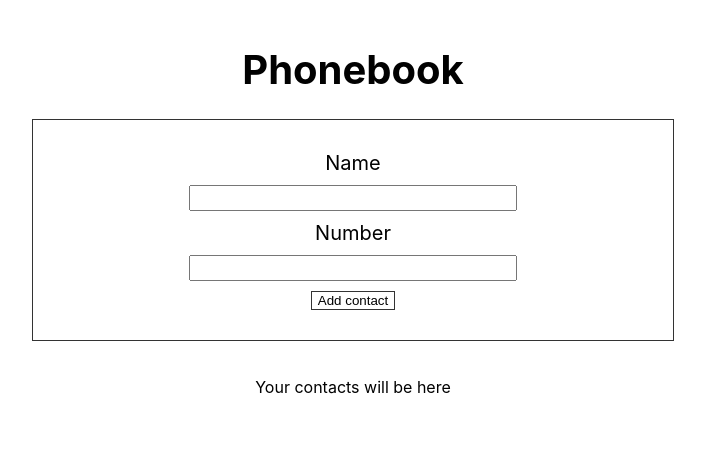
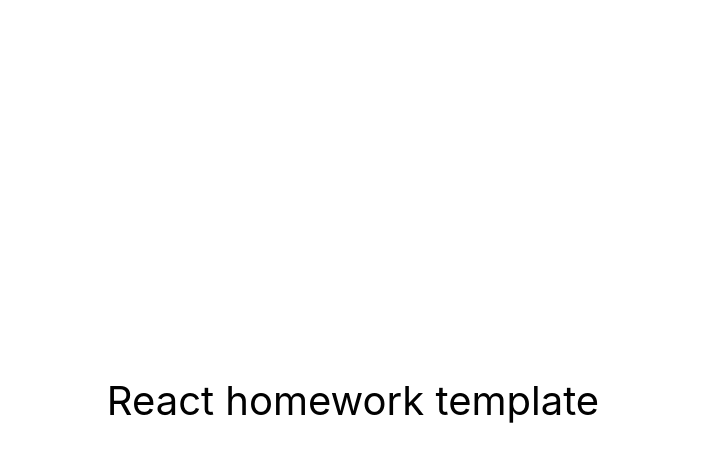
Before and after one commit to MikeBeekeeper/phonebook-redux, a React (Create React App) app: page / in a window 1280 px wide. Shown: the top 462 px of the page, without its empty margins (287-992 px from the left). Built offline with nearby package versions, Linux system fonts and the light colour scheme.

Commit message:
add old src

```diff
--- a/package.json
+++ b/package.json
@@ -2,7 +2,7 @@
   "name": "react-homework-template",
   "version": "0.1.0",
   "private": true,
-  "homepage": "https://MikeBeekeeper.github.io/goit-react-hw-06-phonebook/",
+  "homepage": "https://MikeBeekeeper.github.io/goit-react-hw-04-feedback",
   "dependencies": {
     "@testing-library/jest-dom": "^5.16.3",
     "@testing-library/react": "^12.1.4",
--- a/src/components/App.jsx
+++ b/src/components/App.jsx
@@ -1,90 +1,16 @@
-import React, { useState, useEffect, useRef } from 'react';
-import { nanoid } from 'nanoid';
-
-import css from './App.module.css';
-import ContactForm from './contactForm/contactForm.js';
-import Filter from './filter/filter.js';
-import ContactList from './contactList/contactList.js';
-
 export const App = () => {
-  const [contacts, setContacts] = useState([]);
-  const [filter, setFilter] = useState('');
-  const isFirstRender = useRef(true);
-
-  const getRepeatingName = name => {
-    return contacts.find(contact => contact.name === name);
-  };
-
-  const addContact = ({ name, number }) => {
-    const contact = {
-      id: nanoid(),
-      name,
-      number,
-    };
-
-    const repeatingName = getRepeatingName(name);
-
-    if (repeatingName) {
-      return alert(`${name} is already in contacts`);
-    }
-
-    setContacts(prev => [contact, ...prev]);
-  };
-
-  const changeFilter = e => {
-    setFilter(e.currentTarget.value);
-  };
-
-  const getVisibleContacts = () => {
-    const normalazedContact = filter.toLowerCase();
-    return contacts.filter(contact =>
-      contact.name.toLowerCase().includes(normalazedContact)
-    );
-  };
-
-  const deleteContact = contactId => {
-    setContacts(prev => prev.filter(contact => contact.id !== contactId));
-  };
-
-  useEffect(() => {
-    const parsedContacts = JSON.parse(localStorage.getItem('contacts'));
-    if (parsedContacts) {
-      setContacts(parsedContacts);
-    }
-  }, []);
-
-  useEffect(() => {
-    if (isFirstRender.current) {
-      isFirstRender.current = false;
-      return;
-    }
-
-    const contactList = JSON.stringify(contacts);
-    if (contactList) {
-      localStorage.setItem('contacts', contactList);
-    }
-  }, [contacts]);
-
-  const totalQuantity = contacts.length;
-  const visibleContacts = getVisibleContacts();
   return (
-    <div className={css.app}>
-      <h1>Phonebook</h1>
-      <ContactForm onSubmit={addContact} />
-
-      {totalQuantity !== 0 ? (
-        <div className={css.contactsWrapper}>
-          <h2>Contacts</h2>
-          <p>Total quantity of your contacts: {totalQuantity}</p>
-          <Filter value={filter} onChange={changeFilter} />
-          <ContactList
-            contacts={visibleContacts}
-            onDeleteContact={deleteContact}
-          />
-        </div>
-      ) : (
-        <p>Your contacts will be here</p>
-      )}
+    <div
+      style={{
+        height: '100vh',
+        display: 'flex',
+        justifyContent: 'center',
+        alignItems: 'center',
+        fontSize: 40,
+        color: '#010101'
+      }}
+    >
+      React homework template
     </div>
   );
 };
--- a/src/components/App.module.css
+++ /dev/null
@@ -1,37 +0,0 @@
-.app {
-    width: 90%;
-    height: 100vh;
-    margin: 0 auto;
-    display: flex;
-    flex-direction: column;
-    justify-content: flex-start;
-    align-items: center;
-    gap: 20px;
-    color: #010101;
-    padding-top: 40px;
-}
-
-@media screen and (min-width: 768px) {
-    .app {
-        width: 50%;
-    }
-}
-
-h1 {
-    margin: 0;
-    padding: 5px;
-    font-size: 40px;
-}
-
-h2 {
-    margin: 0;
-    padding: 5px;
-    font-size: 30px;
-}
-
-.contactsWrapper {
-    display: flex;
-        flex-direction: column;
-        justify-content: center;
-        align-items: center;
-}
--- a/src/components/contactForm/contactForm.js
+++ /dev/null
@@ -1,76 +0,0 @@
-import PropTypes from 'prop-types';
-import React, { useState } from 'react';
-
-import { nanoid } from 'nanoid';
-import css from './contactForm.module.css';
-
-const ContactForm = ({ onSubmit }) => {
-  const [name, setName] = useState('');
-  const [number, setNumber] = useState('');
-
-  const nameInputId = nanoid();
-  const numberInputId = nanoid();
-
-  const handleChange = ({ target: { name, value } }) => {
-    switch (name) {
-      case 'name':
-        setName(value);
-        break;
-      case 'number':
-        setNumber(value);
-        break;
-      default:
-        break;
-    }
-  };
-
-  const handleSubmit = e => {
-    e.preventDefault();
-    onSubmit({ name, number });
-    reset();
-  };
-
-  const reset = () => {
-    setName('');
-    setNumber('');
-  };
-
-  return (
-    <form className={css.form} onSubmit={handleSubmit}>
-      <label htmlFor={nameInputId}> Name</label>
-      <input
-        className={css.formInput}
-        type="text"
-        name="name"
-        id={nameInputId}
-        value={name}
-        onChange={handleChange}
-        pattern="^[a-zA-Zа-яА-Я]+(([' -][a-zA-Zа-яА-Я ])?[a-zA-Zа-яА-Я]*)*$"
-        title="Name may contain only letters, apostrophe, dash and spaces. For example Adrian, Jacob Mercer, Charles de Batz de Castelmore d'Artagnan"
-        required
-      />
-
-      <label htmlFor={numberInputId}> Number</label>
-      <input
-        className={css.formInput}
-        type="tel"
-        name="number"
-        id={numberInputId}
-        value={number}
-        onChange={handleChange}
-        pattern="\+?\d{1,4}?[-.\s]?\(?\d{1,3}?\)?[-.\s]?\d{1,4}[-.\s]?\d{1,4}[-.\s]?\d{1,9}"
-        title="Phone number must be digits and can contain spaces, dashes, parentheses and can start with +"
-        required
-      />
-      <button type="submit" className={css.submitBtn}>
-        Add contact
-      </button>
-    </form>
-  );
-};
-
-ContactForm.propTypes = {
-  onSubmit: PropTypes.func.isRequired,
-};
-
-export default ContactForm;
--- a/src/components/contactForm/contactForm.module.css
+++ /dev/null
@@ -1,31 +0,0 @@
-
-.form {
-    width: 100%;
-    height: 25%;
-    padding-top: 10px;
-    padding-bottom: 10px;
-    display: flex;
-    flex-direction: column;
-    justify-content: center;
-    align-items: center;
-    gap: 10px;
-    border: 1px solid rgb(51, 51, 51);
-}
-
-
-label {
-    font-size: 20px;
-}
-
-input {
-    display: block;
-    width: 50%;
-    height: 20px;
-    bottom: 0.5px solid rgb(51, 51, 51);;
-    outline: transparent;
-    font-size: 14px;
-}
-
-input:focus {
-    transform: scale(1.2);
-}
--- a/src/components/contactList/contactList.js
+++ /dev/null
@@ -1,31 +0,0 @@
-import PropTypes from 'prop-types';
-import css from '../contactList/contactList.module.css';
-
-const ContactList = ({ contacts, onDeleteContact }) => {
-  return (
-    <ul className={css.contactList}>
-      {contacts.map(contact => (
-        <li key={contact.id} className={css.contactListItem}>
-          <div>
-            {' '}
-            {contact.name}: {contact.number}
-          </div>
-          <button
-            type="button"
-            className={css.deleteBtn}
-            onClick={() => onDeleteContact(contact.id)}
-          >
-            Delete
-          </button>
-        </li>
-      ))}
-    </ul>
-  );
-};
-
-ContactList.propTypes = {
-  contacts: PropTypes.array.isRequired,
-  onDeleteContact: PropTypes.func.isRequired,
-};
-
-export default ContactList;
--- a/src/components/contactList/contactList.module.css
+++ /dev/null
@@ -1,20 +0,0 @@
-
-.contactList {
-width: 100%;
-list-style: none;
-margin: 0;
-margin-top:20px;
-padding:0;
-display: flex;
-flex-direction: column;
-justify-content: center;
-align-items: center;
-gap: 10px;
-}
-
-.contactListItem {
-width: 100%;
-display: flex;
-justify-content: space-between;
-gap: 10px;
-}
--- a/src/components/filter/filter.js
+++ /dev/null
@@ -1,20 +0,0 @@
-import css from '../filter/filter.module.css';
-
-const Filter = ({ value, onChange }) => {
-  return (
-    <div className={css.filterWrapper}>
-      <label>
-        {' '}
-        <b>Find contacts by name</b>
-        <input
-          type="text"
-          value={value}
-          onChange={onChange}
-          className={css.filterInput}
-        />
-      </label>
-    </div>
-  );
-};
-
-export default Filter;
--- a/src/components/filter/filter.module.css
+++ /dev/null
@@ -1,12 +0,0 @@
-
-.filterWrapper {
-    display: flex;
-    flex-direction: column;
-    justify-content: center;
-    align-items: center;
-}
-
-.filterInput {
-    margin-top: 10px;
-    width: 100%;
-}
--- a/src/index.css
+++ b/src/index.css
@@ -13,16 +13,3 @@ code {
   font-family: source-code-pro, Menlo, Monaco, Consolas, 'Courier New',
     monospace;
 }
-
-button{
-  cursor: pointer;
-  background-color: transparent;
-  border: 1px solid rgb(51, 51, 51);
-}
-
-button:hover {
-  transform: scale(1.2);
-    background-color: rgb(204, 163, 241);
-    color: white;
-    border: 1px solid white;
-  }
```
